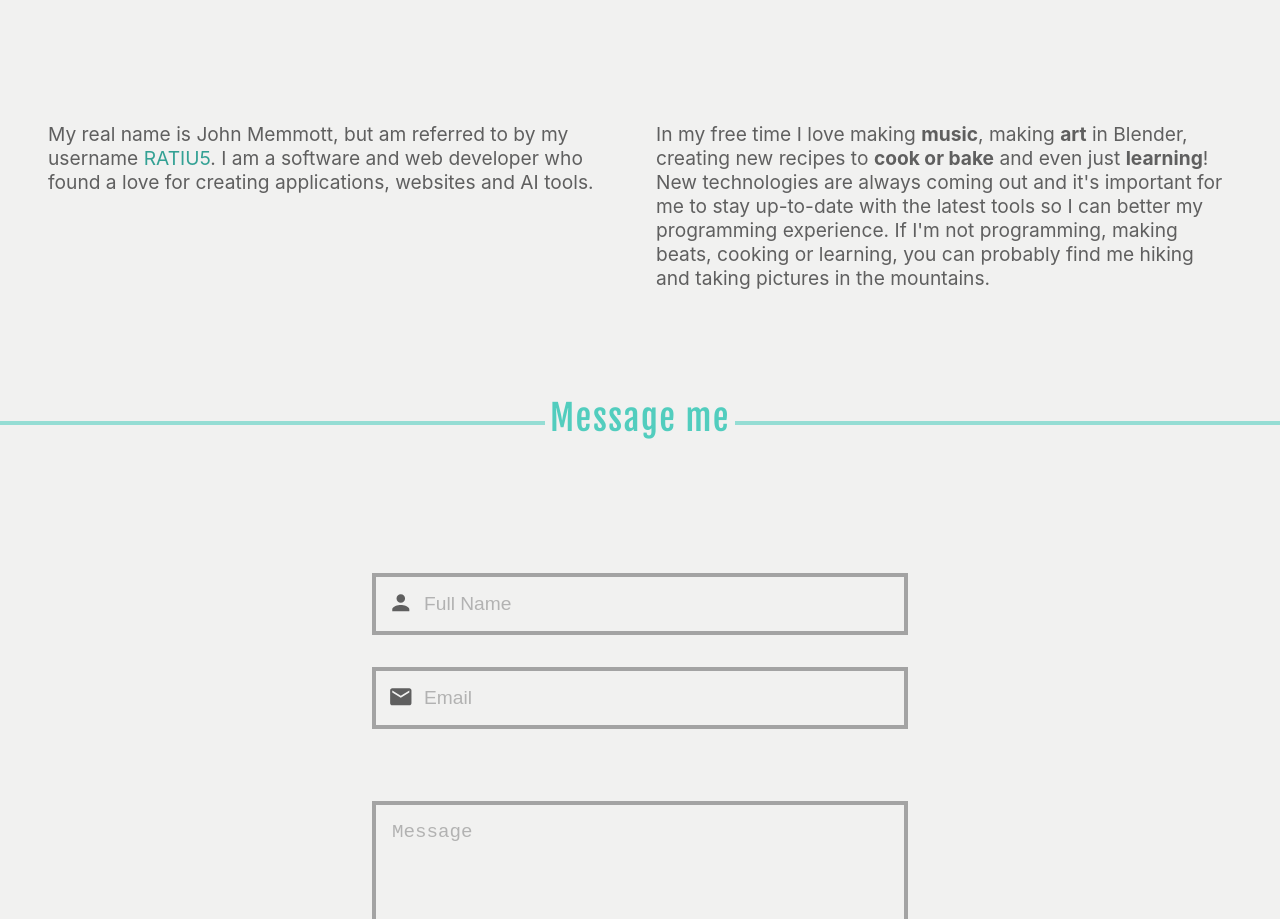
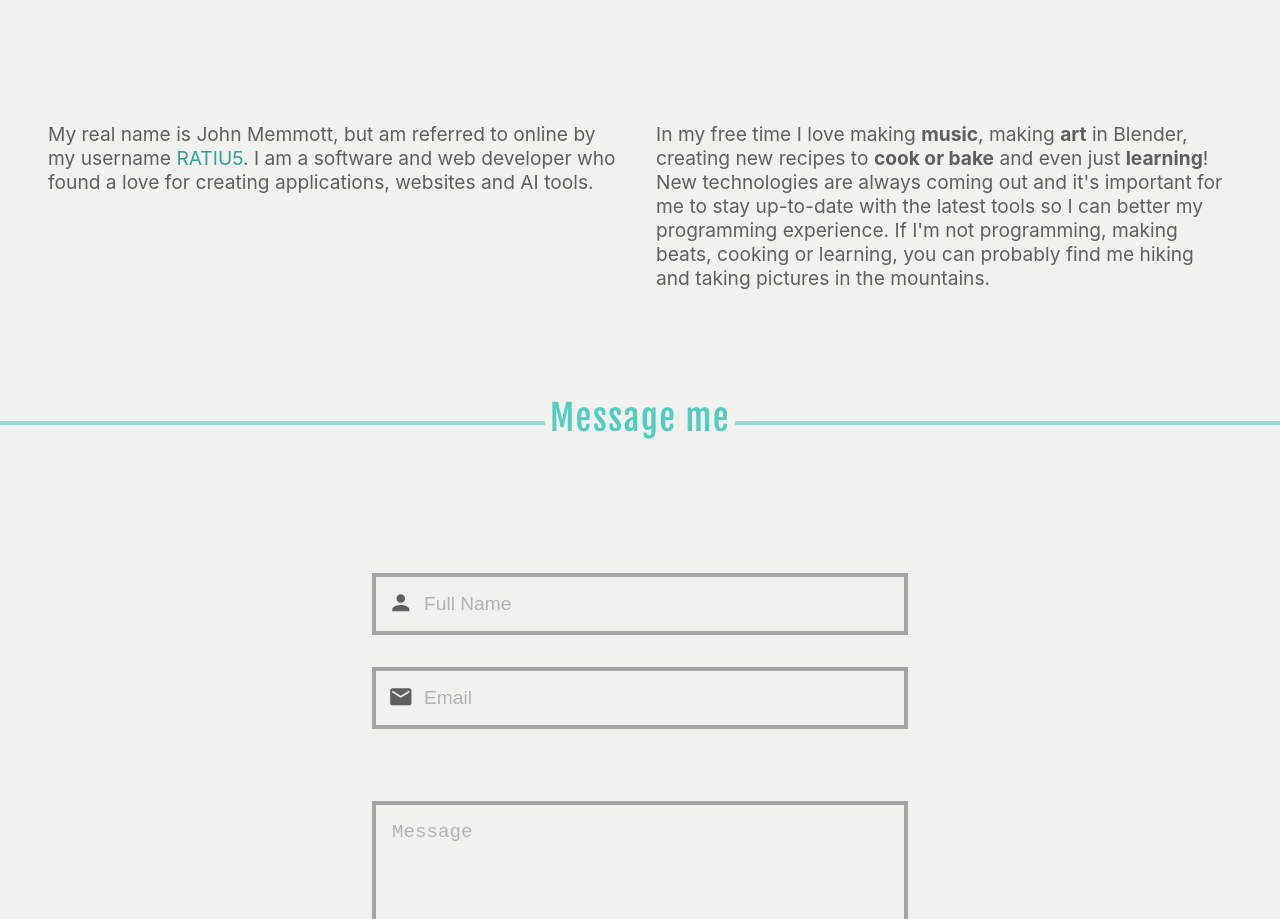
Before and after one commit to RATIU5/ratiu5.github.io, a Next.js app: page / in a window 1280 px wide. Shown: the part 1893-2812 px from the top of the page. Built offline with nearby package versions, Linux system fonts and the light colour scheme.

Commit message:
Updated index.js

```diff
--- a/pages/index.js
+++ b/pages/index.js
@@ -130,7 +130,7 @@ export default function Home() {
 					<div className={styles.aboutContentContainer}>
 						<div className={styles.aboutContentBox}>
 							<p>
-								My real name is John Memmott, but am referred to by my username
+								My real name is John Memmott, but am referred to online by my username
 								<span style={{color: "#33a194"}}> RATIU5</span>.
 								I am a software and web developer who found a love for creating applications, websites
 								and AI tools.
--- a/styles/ContactForm.module.css
+++ b/styles/ContactForm.module.css
@@ -127,6 +127,4 @@
     margin: 33px 0 0 2rem;
   }
 
-
-
 }
```
